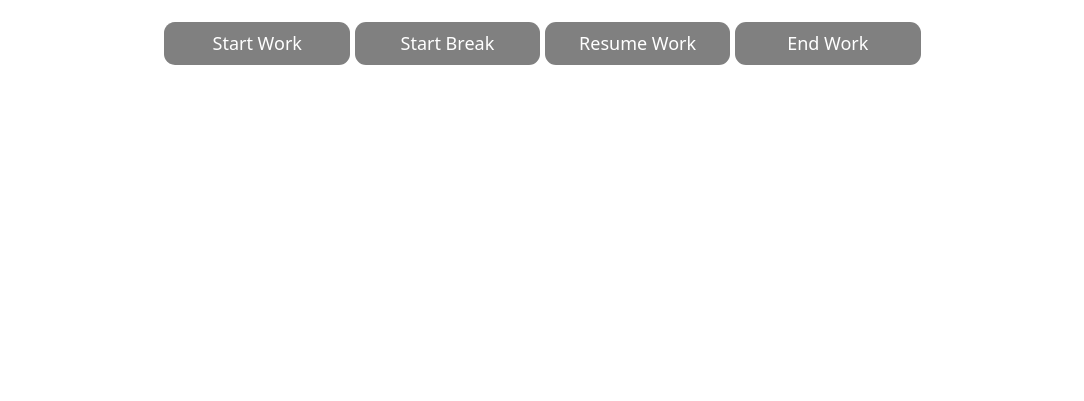
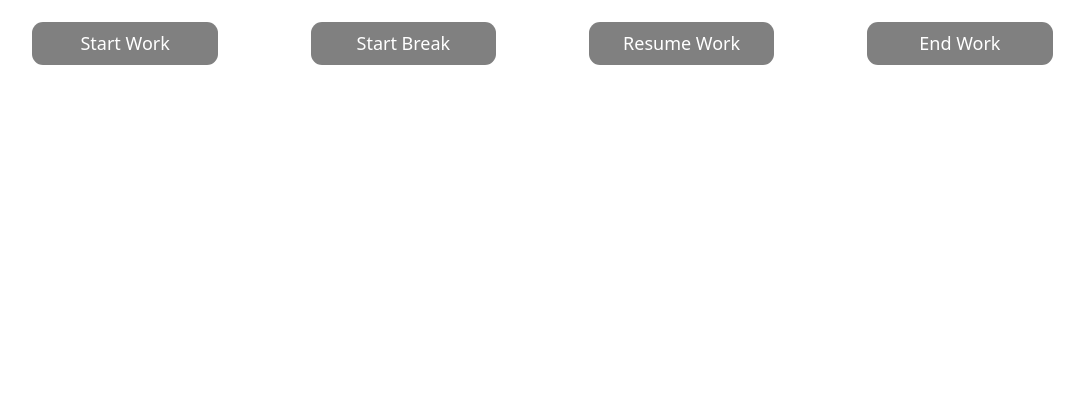
Before and after one commit to HADEER-ESS/JavaScripy_PomodotoTimer, a website: page index.html in a window 1280 px wide. Shown: the part 399-800 px from the top of the page, without its empty margins (84-1168 px from the left). Drawn offline with nearby package versions, Linux system fonts and the light colour scheme.

Commit message:
make the application responsive using bootstrap

```diff
--- a/index.html
+++ b/index.html
@@ -24,7 +24,7 @@
       <p id="work-time"></p>
       <p id="break-time"></p>
       <div id="group-of-button" class="container d-flex justify-content-between">
-        <div class="row w-100 d-block">
+        <div class="row w-100">
           <div
             class="btn col-lg-2 col-md-6 col-sm-12 mt-lg-3 mt-md-3 mt-sm-3"
             onclick="runTime()"
```
